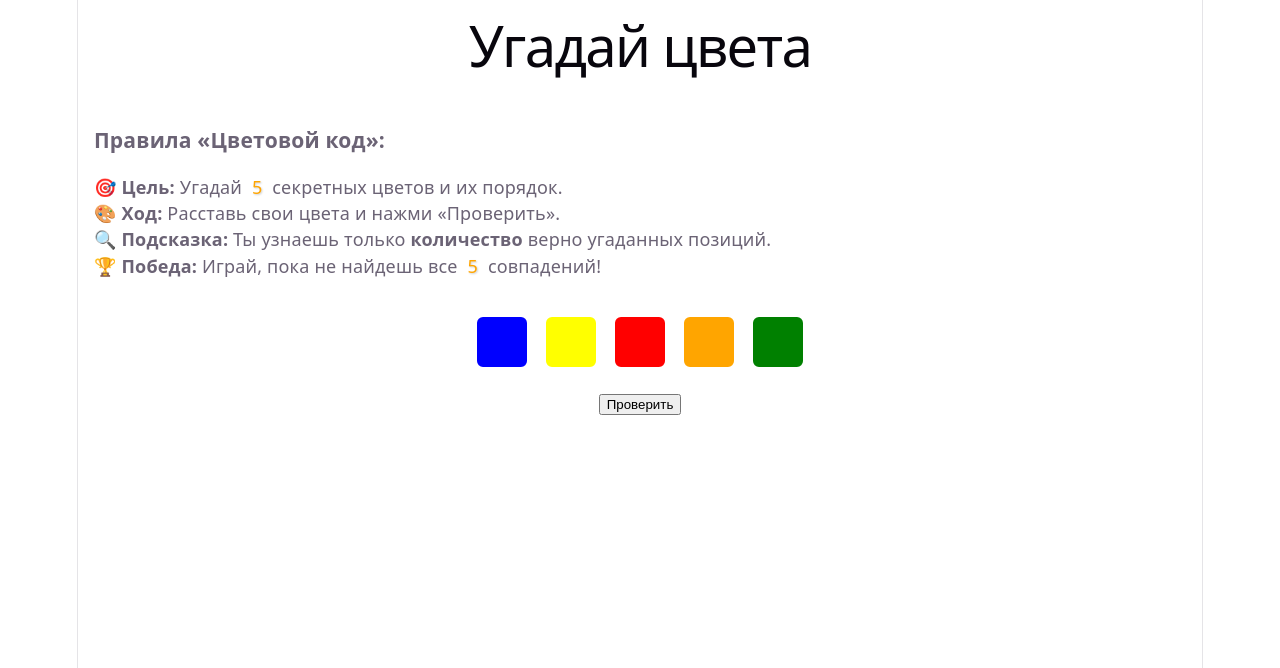
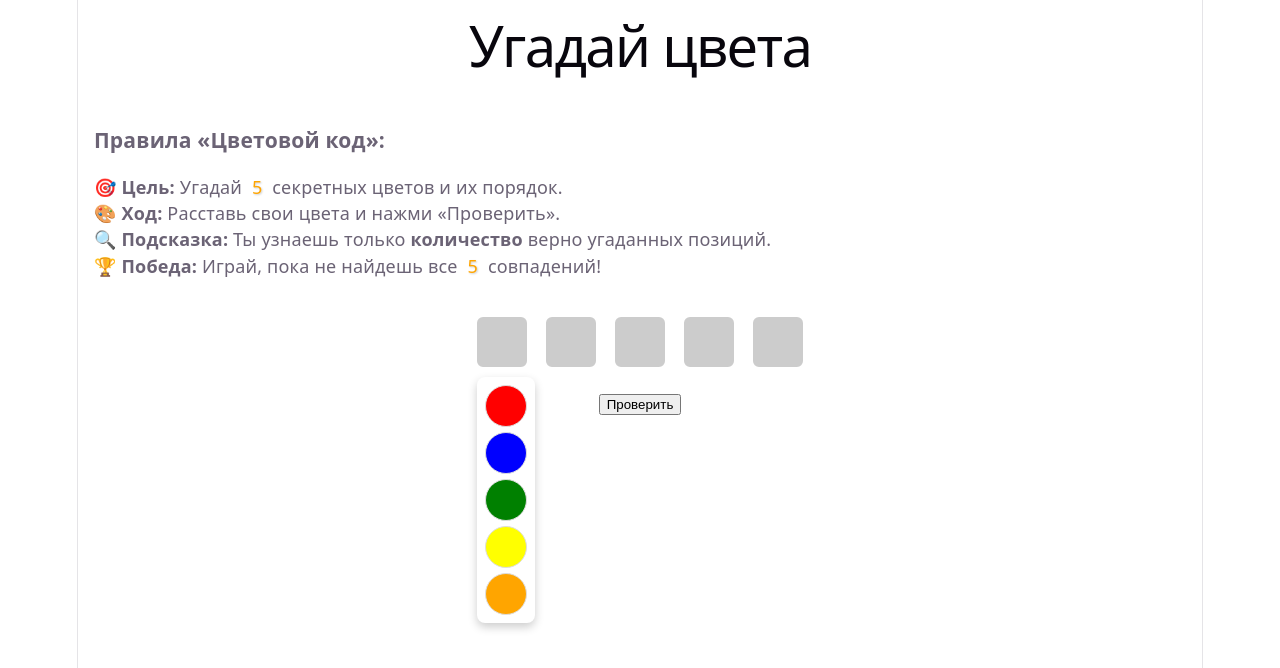
Before and after one commit to vyrubaev/game5color, a React (Vite) app: page / in a window 1280 px wide. Both pictures are taken after a click on the element 502 px from the left and 341 px from the top of the page. Shown: the top 668 px of the page. Built offline with nearby package versions, Linux system fonts and the light colour scheme.

Commit message:
первый рабочий вариант

```diff
--- a/src/App.jsx
+++ b/src/App.jsx
@@ -9,15 +9,14 @@ function App() {
   const checkGuess = () => {
     let matches = 0;
     for (let i = 0; i < n; i++) {
-    if (userGuess[i] === secretCode[i]) {
+      if (userGuess[i] === colorsArray[i]) {
         matches++;
       }
-
+    }
     alert(`Угадано позиций: ${matches}`);
 
     if (matches === n) {
       alert("Поздравляю! Ты взломал код! 🎉");
-    }
     }
   }
   const colorsArray = useMemo(() => {
@@ -38,6 +37,17 @@ function App() {
     padding: '0 5px'
   };
 
+  const [userGuess, setUserGuess] = useState(Array(n).fill('#ccc'));
+  // Состояние: индекс открытой сейчас ячейки (null если все закрыты)
+  const [openSlot, setOpenSlot] = useState(null);
+
+  const handleSelectColor = (slotIndex, color) => {
+    const newGuess = [...userGuess];
+    newGuess[slotIndex] = color;
+    setUserGuess(newGuess);
+    setOpenSlot(null); // Закрываем меню после выбора
+  };
+
   return (
     <div>
       <h1>Угадай цвета</h1>{/*TODO:раскрасить буквы в цвета*/}
@@ -50,15 +60,36 @@ function App() {
       </section>
       <section className="game-area">
     <div className="secret-code">
-          {colorsArray.map((color, index) => (
-            <div key={index} className="color-slot" style={{ backgroundColor: color }}></div>
+      {userGuess.map((color, index) => (
+        <div
+          key={index}
+          className="color-slot"
+          style={{ backgroundColor: color }}
+          onClick={() => setOpenSlot(openSlot === index ? null : index)}
+        >
+          {/* Если этот слот нажат — показываем меню выбора */}
+          {openSlot === index && (
+            <div className="options-menu">
+              {Object.values(setOfcolors).map((optionColor) => (
+                <div
+                  key={optionColor}
+                  className="option-circle"
+                  style={{ backgroundColor: optionColor }}
+                  onClick={(e) => {
+                    e.stopPropagation(); // Чтобы клик не закрыл меню сразу
+                    handleSelectColor(index, optionColor);
+                  }}
+                />
+              ))}
+            </div>
+          )}
+        </div>
       ))}
     </div>
     <button onClick={checkGuess}>Проверить</button>
   </section>
   </div>
   );
-
 }
 
 export default App
```
Lines whose indentation alone changed are shown as unchanged.
